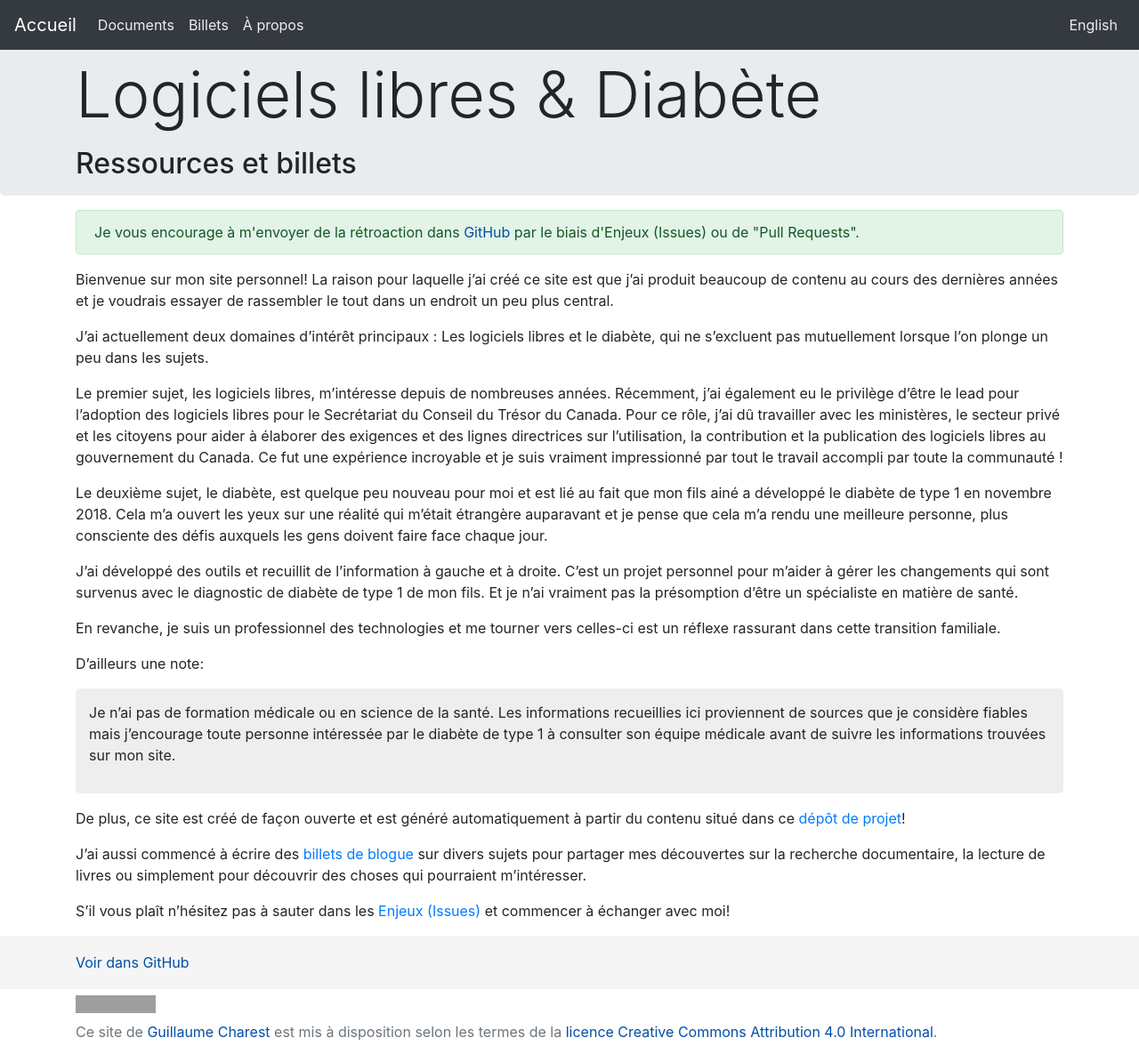
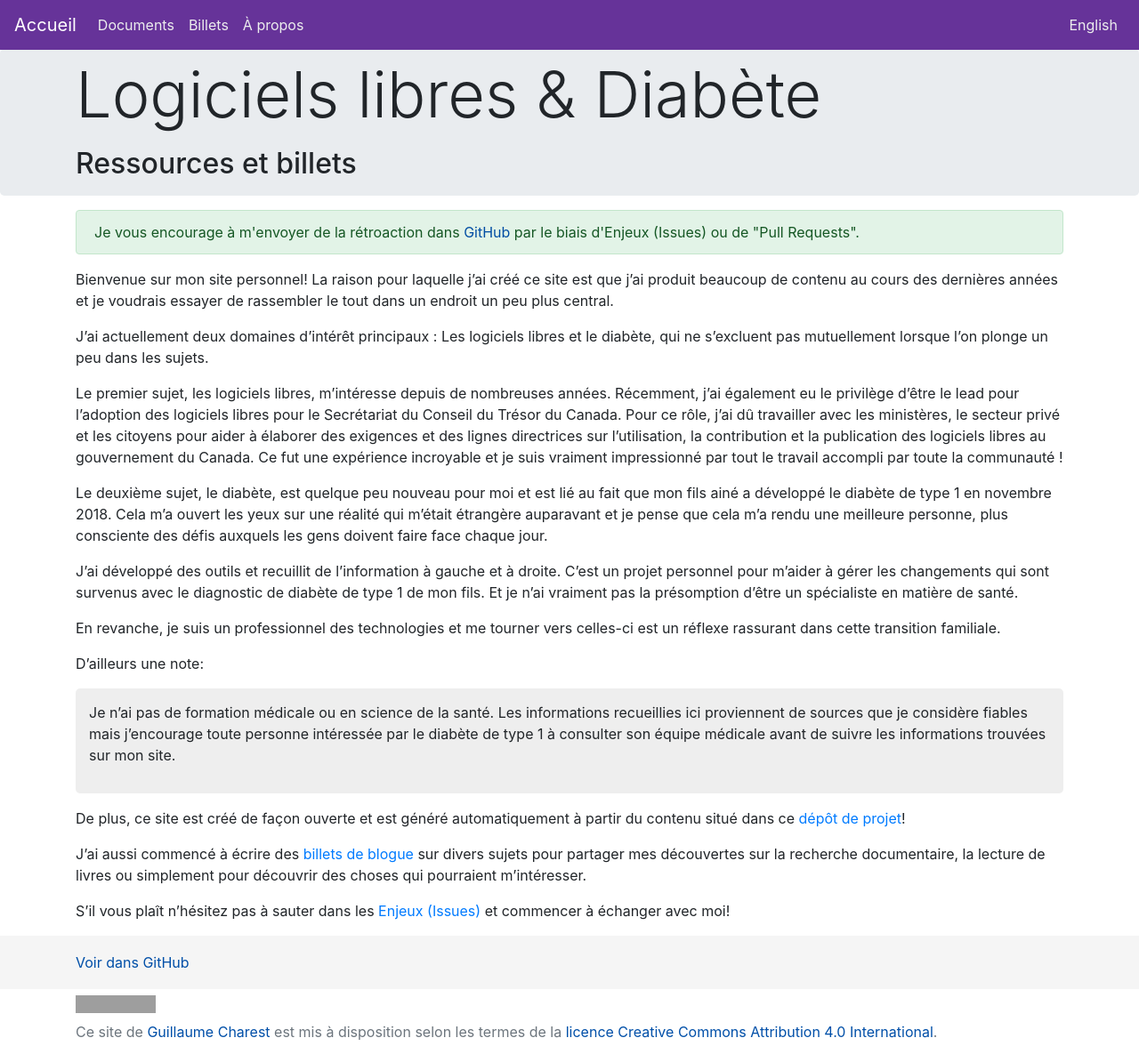
Before and after one commit to gcharest/gcharest.github.io, a Jekyll site: the page built from _pages/fr/accueil.md, in a window 1280 px wide. Shown: the whole page at 89% size. Built offline with Jekyll 4.4.1, drawn with Linux system fonts in a browser that asks for light colours; nearby versions of some CDN libraries; grey boxes are pictures that could not be loaded.

Commit message:
Change navbar color

```diff
--- a/_includes/header.html
+++ b/_includes/header.html
@@ -1,5 +1,5 @@
 <header>
-  <nav class="navbar navbar-expand-md navbar-dark fixed-top bg-dark">
+  <nav class="navbar navbar-expand-md navbar-dark fixed-top" style="background-color: #663399;">
     <a class="navbar-brand" href="{% if page.lang == 'en' %}{{ site.baseurl }}/{{ site.index.en }}{% else %}{{ site.baseurl }}/{{ site.index.fr }}{% endif %}">{{ site.home[page.lang] }}</a>
 
     <button class="navbar-toggler" type="button" data-toggle="collapse" data-target="#Menu1" aria-controls="Menu1" aria-expanded="false" aria-label="Toggle navigation">
```
